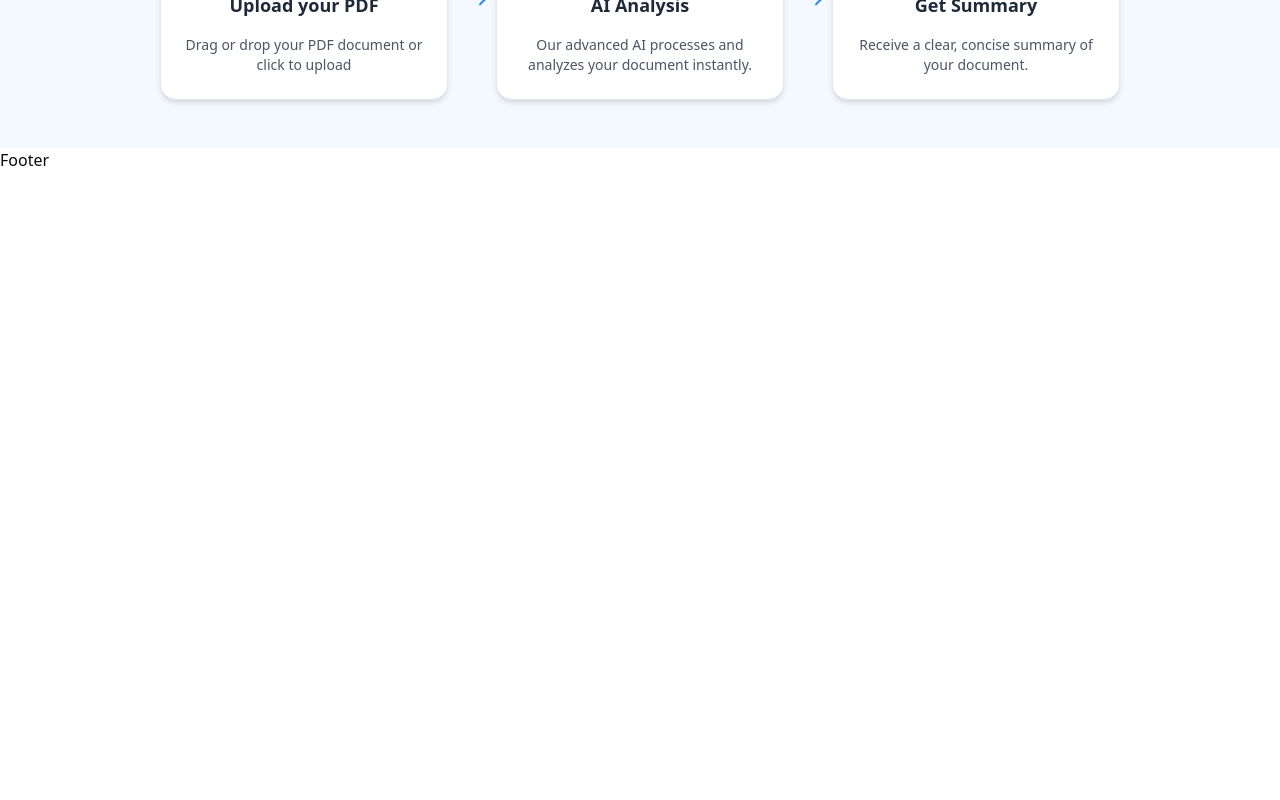
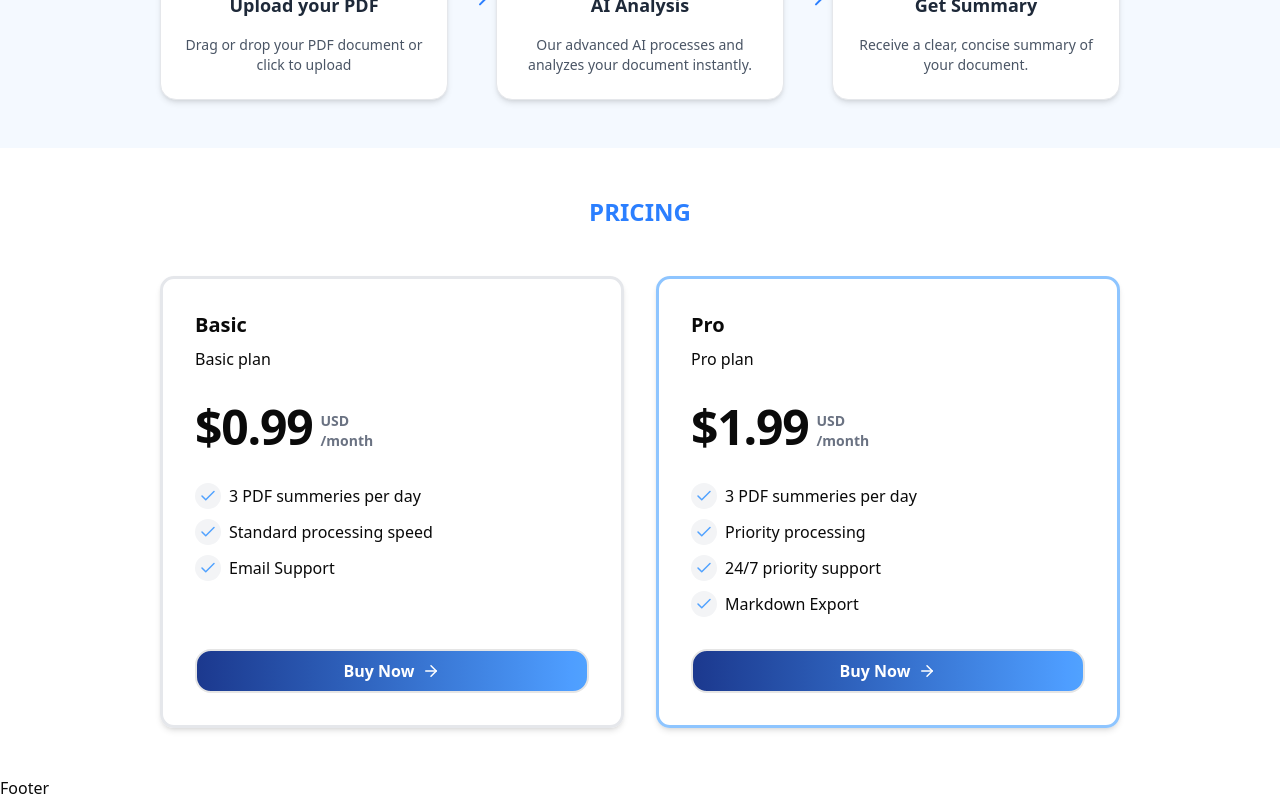
Before and after one commit to sonal1201/BrainDeck, a Next.js app: page / in a window 1280 px wide. Shown: the part 1142-1942 px from the top of the page. Before the commit the page ends 1314 px from the top, so only its background shows below. Built offline with nearby package versions, Linux system fonts and the light colour scheme.

Commit message:
Done with pricing_section

```diff
--- a/app/page.tsx
+++ b/app/page.tsx
@@ -2,6 +2,7 @@ import Bgpattern from "@/components/bg-pattern";
 import DemoScetion from "@/components/home/DemoScetion";
 import HeroSection from "@/components/home/HeroSection";
 import HowItWorkSection from "@/components/home/HowItWorkSection";
+import PricingSection from "@/components/home/PricingSection";
 
 export default function Home() {
   return (
@@ -15,6 +16,7 @@ export default function Home() {
         <DemoScetion/>
       </div>
       <HowItWorkSection/>
+      <PricingSection/>
     </div>
   );
 }
--- a/components/home/HowItWorkSection.tsx
+++ b/components/home/HowItWorkSection.tsx
@@ -47,8 +47,8 @@ const HowItWorkSection = () => {
 
         <div className="grid grid-cols-1 md:grid-cols-3 gap-12 max-w-6xl mx-auto">
           {steps.map((step, idx) => (
-            <div className="relative flex items-stretch">
-              <StepItem key={idx} {...step} />
+            <div className="relative flex items-stretch" key={idx}>
+              <StepItem  {...step} />
               {idx < steps.length - 1 && (
                 <div className="hidden absolute md:block top-1/2 -right-10 transform -translate-y-1/2 z-10">
                   <MoveRightIcon
--- a/components/home/PricingSection.tsx
+++ b/components/home/PricingSection.tsx
@@ -0,0 +1,115 @@
+import { cn } from "@/lib/utils";
+import { ArrowRight, Check } from "lucide-react";
+import Link from "next/link";
+import React from "react";
+
+type PlanType = {
+  id: string;
+  name: string;
+  description: string;
+  price: number;
+  items: string[];
+  paymentLink: string;
+  priceId: string;
+};
+
+const plans: PlanType[] = [
+  {
+    id: "basic",
+    name: "Basic",
+    description: "Basic plan",
+    price: 0.99,
+    items: [
+      "3 PDF summeries per day",
+      "Standard processing speed",
+      "Email Support",
+    ],
+    paymentLink: "/price",
+    priceId: "",
+  },
+  {
+    id: "pro",
+    name: "Pro",
+    description: "Pro plan",
+    price: 1.99,
+    items: [
+      "3 PDF summeries per day",
+      "Priority processing",
+      "24/7 priority support",
+      "Markdown Export",
+    ],
+    paymentLink: "",
+    priceId: "",
+  },
+];
+
+const PricingCard = ({
+  name,
+  price,
+  description,
+  items,
+  id,
+  paymentLink,
+  priceId,
+}: PlanType) => {
+  return (
+    <div className="relative w-full  max-w-lg">
+      <div
+        className={cn(
+          "relative flex flex-col h-full gap-4 shadow-md lg:gap-8 rounded-xl border-[3px] border-blue-300 p-8",
+          id === "pro" ? "border-3 border-blue-300" : "border-gray-200"
+        )}
+      >
+        <div className="flex justify-between items-center gap-4">
+          <div>
+            <p className="text-lg font-bold lg:text-xl capitalize">{name}</p>
+            <p className="text-base-content/80 mt-2">{description}</p>
+          </div>
+        </div>
+        <div className="flex gap-2">
+          <div className="text-5xl tracking-tight font-extrabold">${price}</div>
+          <div className="mt-2">
+            <p className="text-sm uppercase font-semibold text-gray-500">USD</p>
+            <p className="text-sm  font-semibold text-gray-500">/month</p>
+          </div>
+        </div>
+
+        <div className="space-y-2.5  leading-relaxed text-base flex-1">
+          {items.map((item, idx) => (
+            <li className="flex items-center gap-2" key={idx}>
+              <div className="p-1 rounded-full bg-gray-100">
+                <Check size={18} className="text-blue-400" />
+              </div>
+              {item}
+            </li>
+          ))}
+        </div>
+        <div className="space-y-2 w-full flex-row  flex justify-center items-center gap-2 bg-linear-to-r from-blue-900 to-blue-400 hover:bg-linear-to-r hover:from-blue-400 hover:to-blue-900 text-white border-2 py-2  font-bold rounded-2xl cursor-pointer">
+          {" "}
+          <Link href={paymentLink ?? "#"} className="flex gap-2 items-center">
+            Buy Now <ArrowRight size={18} />
+          </Link>{" "}
+        </div>
+      </div>
+    </div>
+  );
+};
+
+const PricingSection = () => {
+  return (
+    <section>
+      <div className="py-8 lg:py-12 max-w-5xl mx-auto px-4 sm:px-6 lg:px-8">
+      <div>
+        <h2 className="text-center mb-4 lg:mb-12 text-2xl font-bold text-blue-500 uppercase max-w-5xl mx-auto">Pricing</h2>
+      </div>
+      <div className="relative flex justify-center flex-col lg:flex-row items-center lg:items-stretch gap-8">
+        {plans.map((plan, id) => (
+          <PricingCard key={id} {...plan} />
+        ))}
+      </div>
+      </div>
+    </section>
+  );
+};
+
+export default PricingSection;
```
